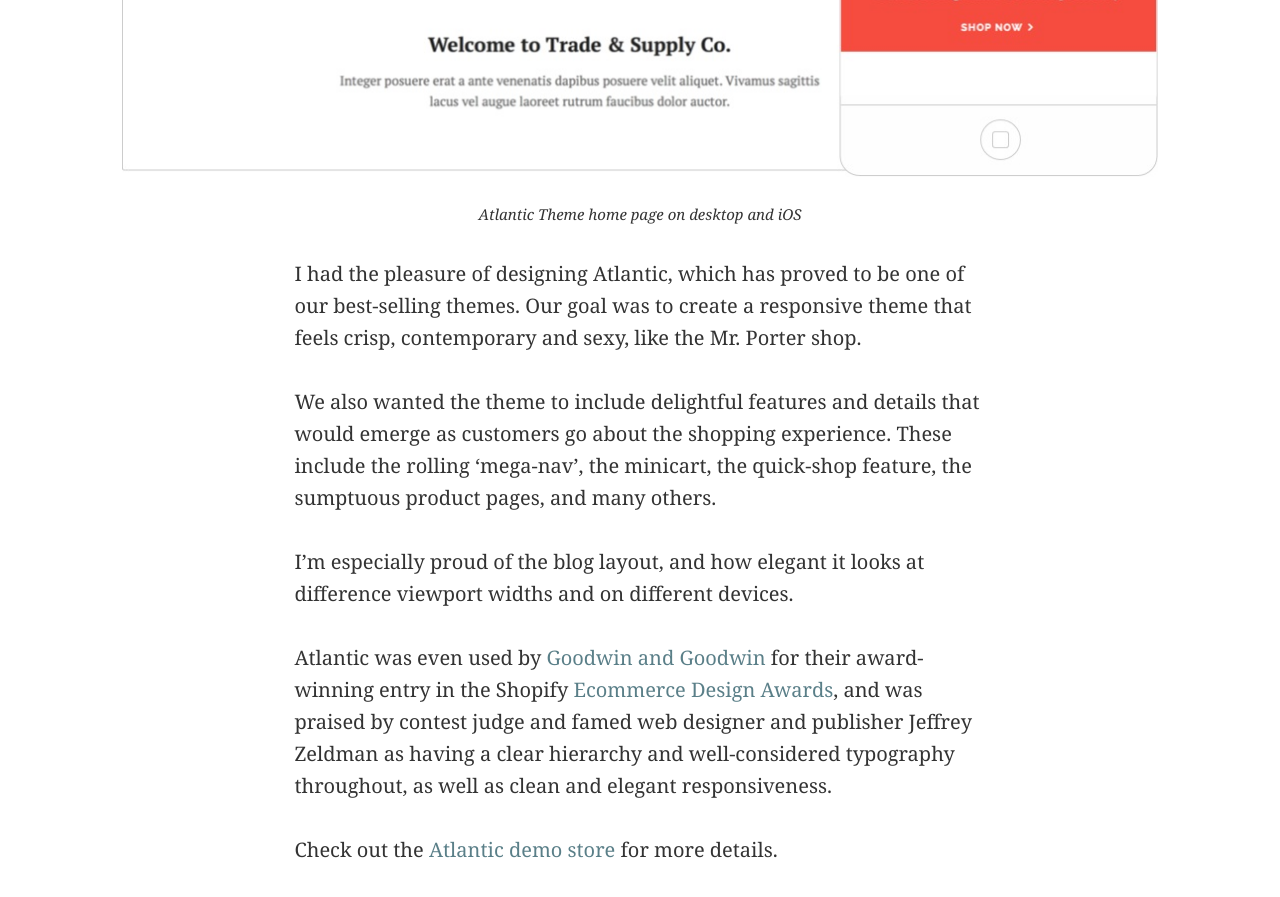
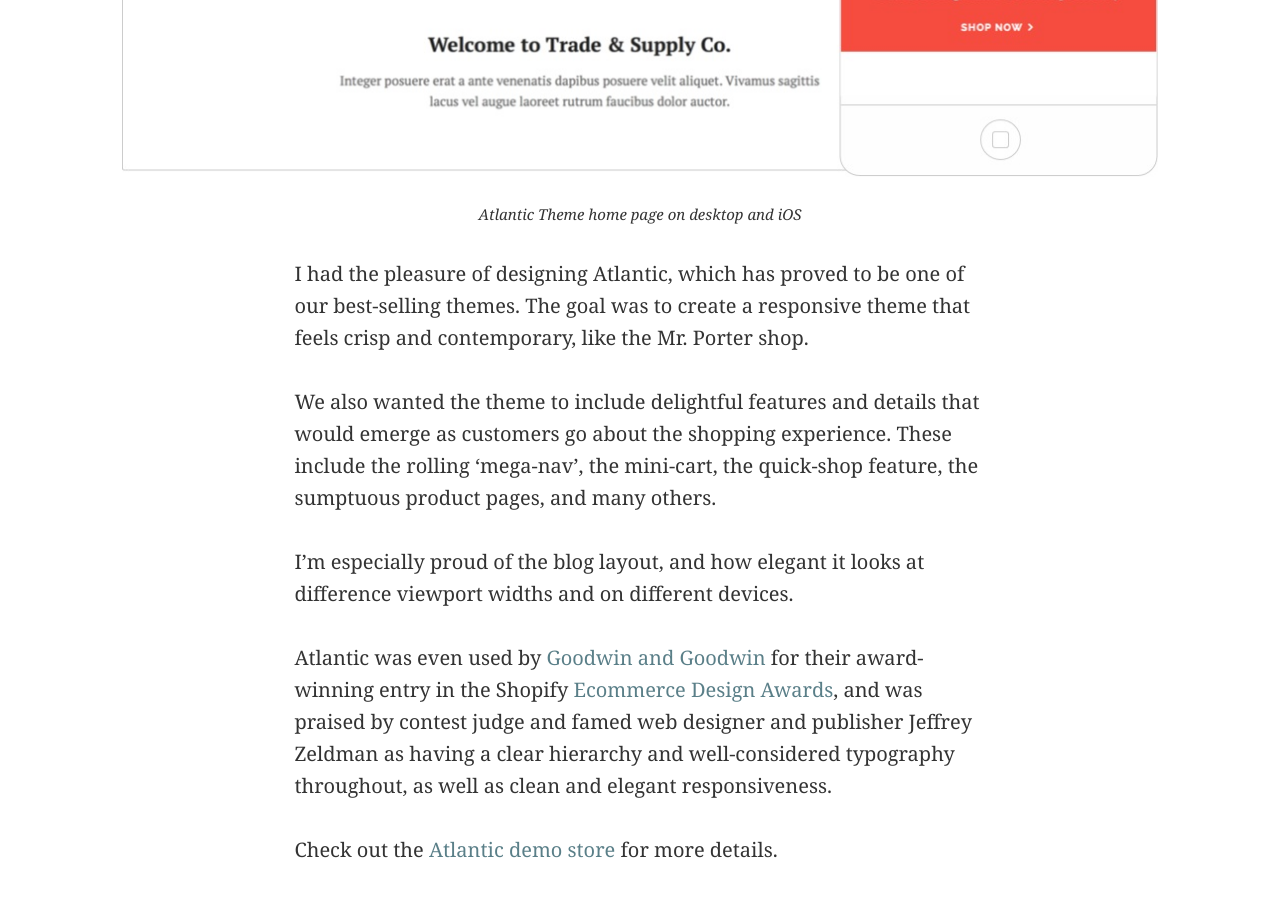
Before and after one commit to kevinfinlayson/kevinfinlayson.com, a Jekyll site: the page built from index.html, in a window 1280 px wide and 900 px high, scrolled down 1307 px. Shown: the top 897 px of the window. Built offline with Jekyll 4.4.1, drawn with Linux system fonts in a browser that asks for light colours; nearby versions of some CDN libraries; the list of posts is cut into pages by our own code; comment, search, counter and statistics services are not loaded; some of the changed text lies outside the part shown.

Commit message:
Final Atlantic post edit

```diff
--- a/_posts/2014-01-28-atlantic-theme.md
+++ b/_posts/2014-01-28-atlantic-theme.md
@@ -3,16 +3,16 @@
 title: Atlantic Theme
 ---
 
-When I saw that Pixel Union’s [Atlantic Theme](https://www.pixelunion.net/themes/shopify/atlantic/) was front-and-center in Shopify’s [2013 Year in Review](http://shopify.com/2013#platform), I realized I hadn’t posted about it when we launched the theme earlier this year.
+When I saw that Pixel Union’s [Atlantic Theme](https://www.pixelunion.net/themes/shopify/atlantic/) was featured in Shopify’s [2013 Year in Review](http://shopify.com/2013#platform), I realized I hadn’t posted about it when we launched the theme earlier this year.
 
 <figure>
   <img src="/images/atlantic.jpg" alt="Atlantic Theme" data-retina="/images/atlantic@2x.jpg" />
   <figcaption>Atlantic Theme home page on desktop and iOS</figcaption>
 </figure>
 
-I had the pleasure of designing Atlantic, which has proved to be one of our best-selling themes. Our goal was to create a responsive theme that feels crisp, contemporary and sexy, like the Mr. Porter shop.
+I had the pleasure of designing Atlantic, which has proved to be one of our best-selling themes. The goal was to create a responsive theme that feels crisp and contemporary, like the Mr. Porter shop.
 
-We also wanted the theme to include delightful features and details that would emerge as customers go about the shopping experience. These include the rolling ‘mega-nav’, the minicart, the quick-shop feature, the sumptuous product pages, and many others.
+We also wanted the theme to include delightful features and details that would emerge as customers go about the shopping experience. These include the rolling ‘mega-nav’, the mini-cart, the quick-shop feature, the sumptuous product pages, and many others.
 
 I’m especially proud of the blog layout, and how elegant it looks at difference viewport widths and on different devices.
 
```
